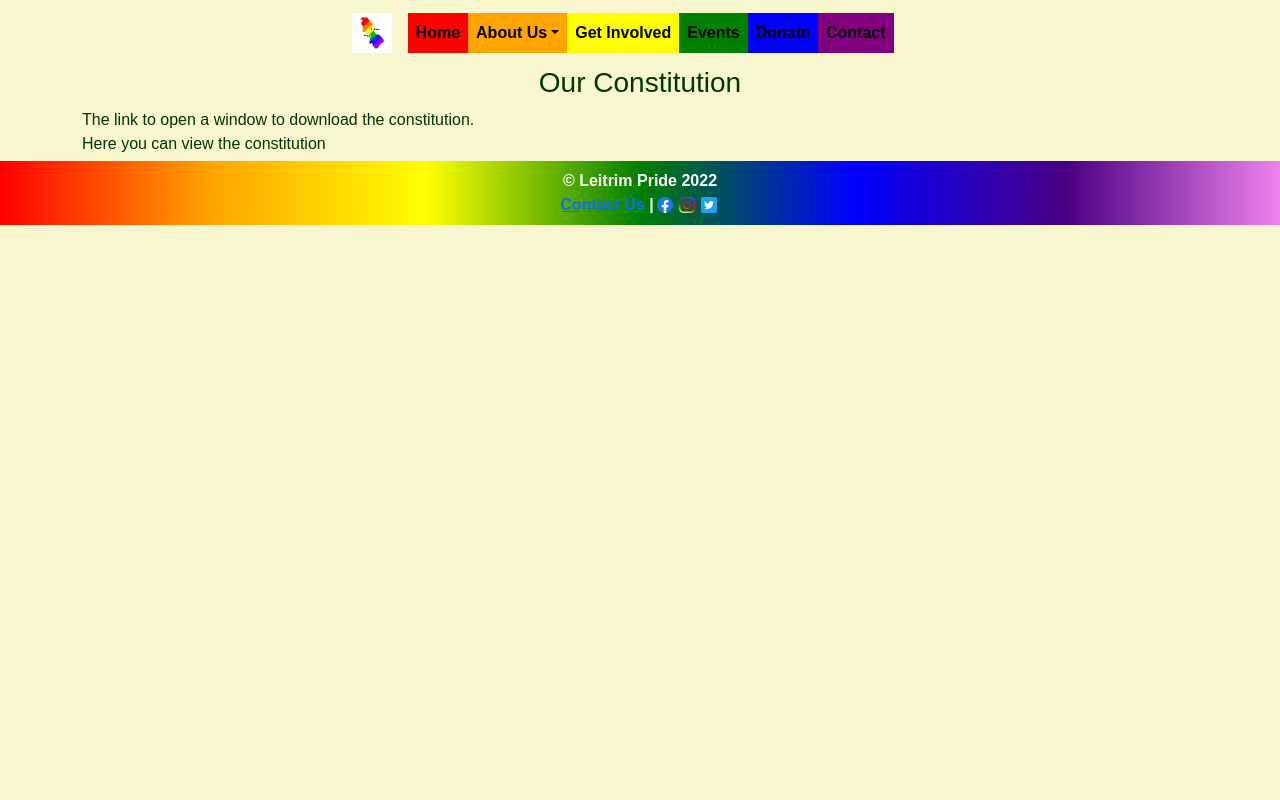
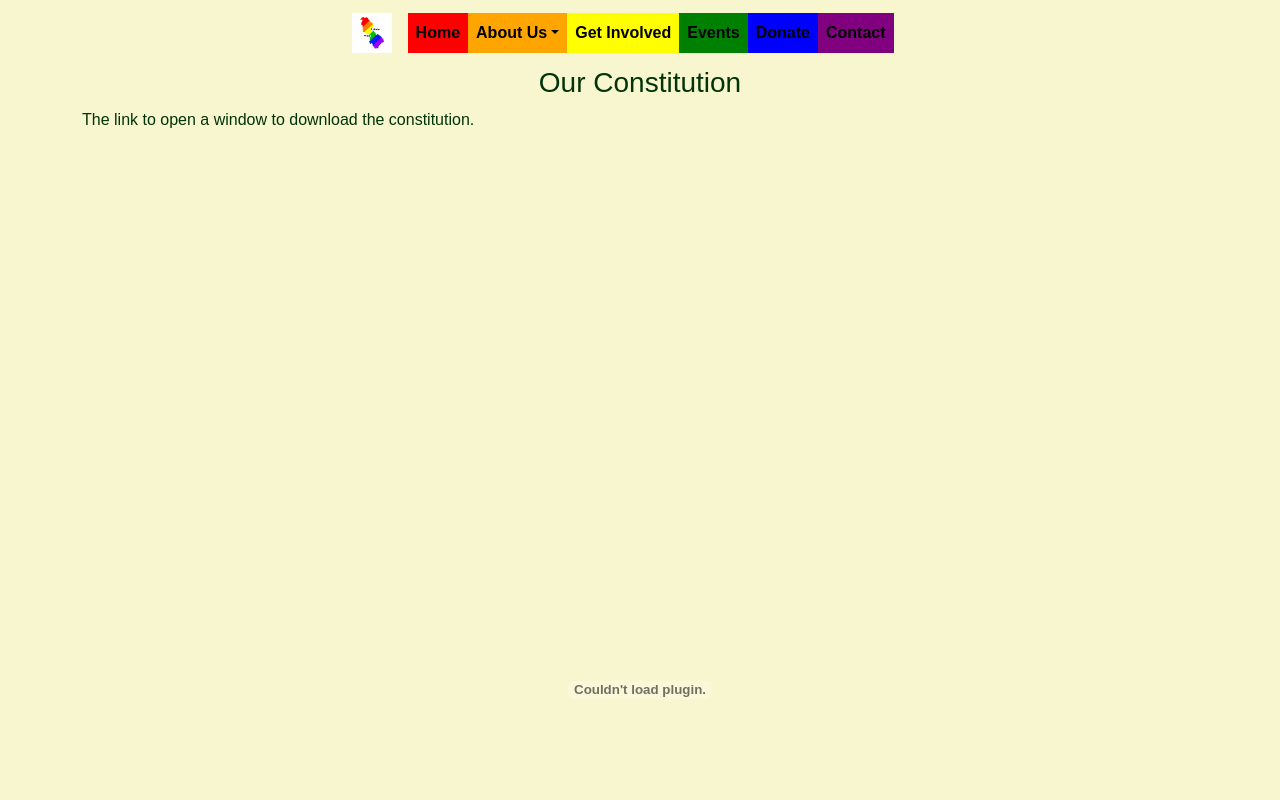
Before and after one commit to Jacobs1986/leitrim-pride, a React (Create React App) app in the folder client/: page /constitution in a window 1280 px wide. Shown: the top 800 px of the page. Built offline with nearby package versions, Linux system fonts and the light colour scheme.

Commit message:
I've started to embed the pdf of the constitution to the page

```diff
--- a/client/src/components/constitutionViewer/constitutionViewer.js
+++ b/client/src/components/constitutionViewer/constitutionViewer.js
@@ -3,8 +3,22 @@ import React from "react";
 // CSS File
 import "./constitutionViewer.css";
 
+// Bootstrap
+import {
+    Ratio
+} from 'react-bootstrap';
+
 export default function ConstitutionViewer() {
     return (
-        <div>Here you can view the constitution</div>
+        <div>
+            <Ratio aspectRatio="1x1">
+                <embed
+                    src='./constitution.pdf'
+                    title='Leitrim Pride Constitution'
+                    width='100%'
+                    height='100%'
+                />
+            </Ratio>
+        </div>
     );
 };
--- a/client/src/pages/constitution-page.js
+++ b/client/src/pages/constitution-page.js
@@ -21,7 +21,7 @@ export default function Constitution() {
                     </Col>
                 </Row>
                 <Row>
-                    <Col>
+                    <Col xs={12}>
                         <ConstitutionViewer />
                     </Col>
                 </Row>
```
